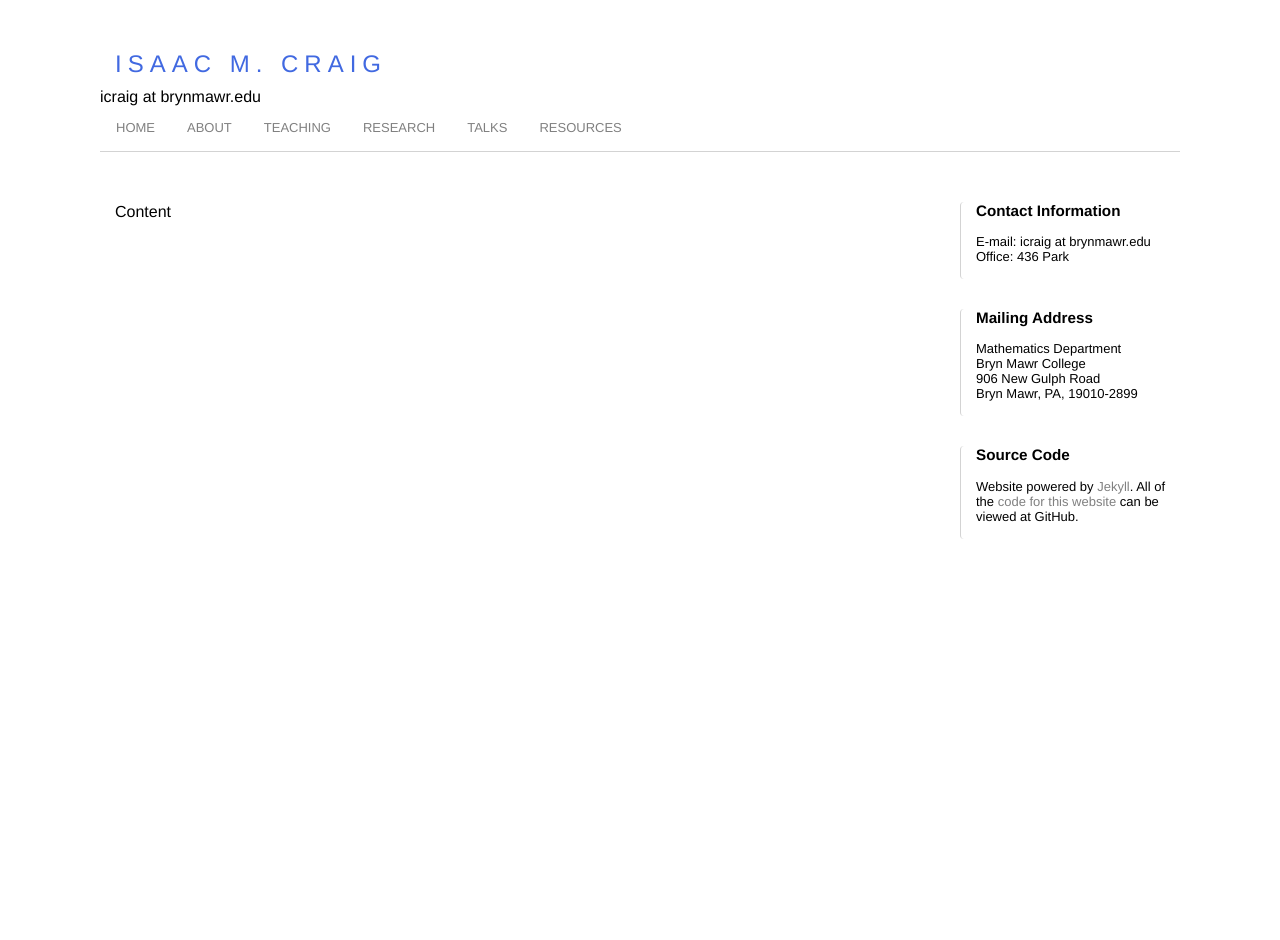
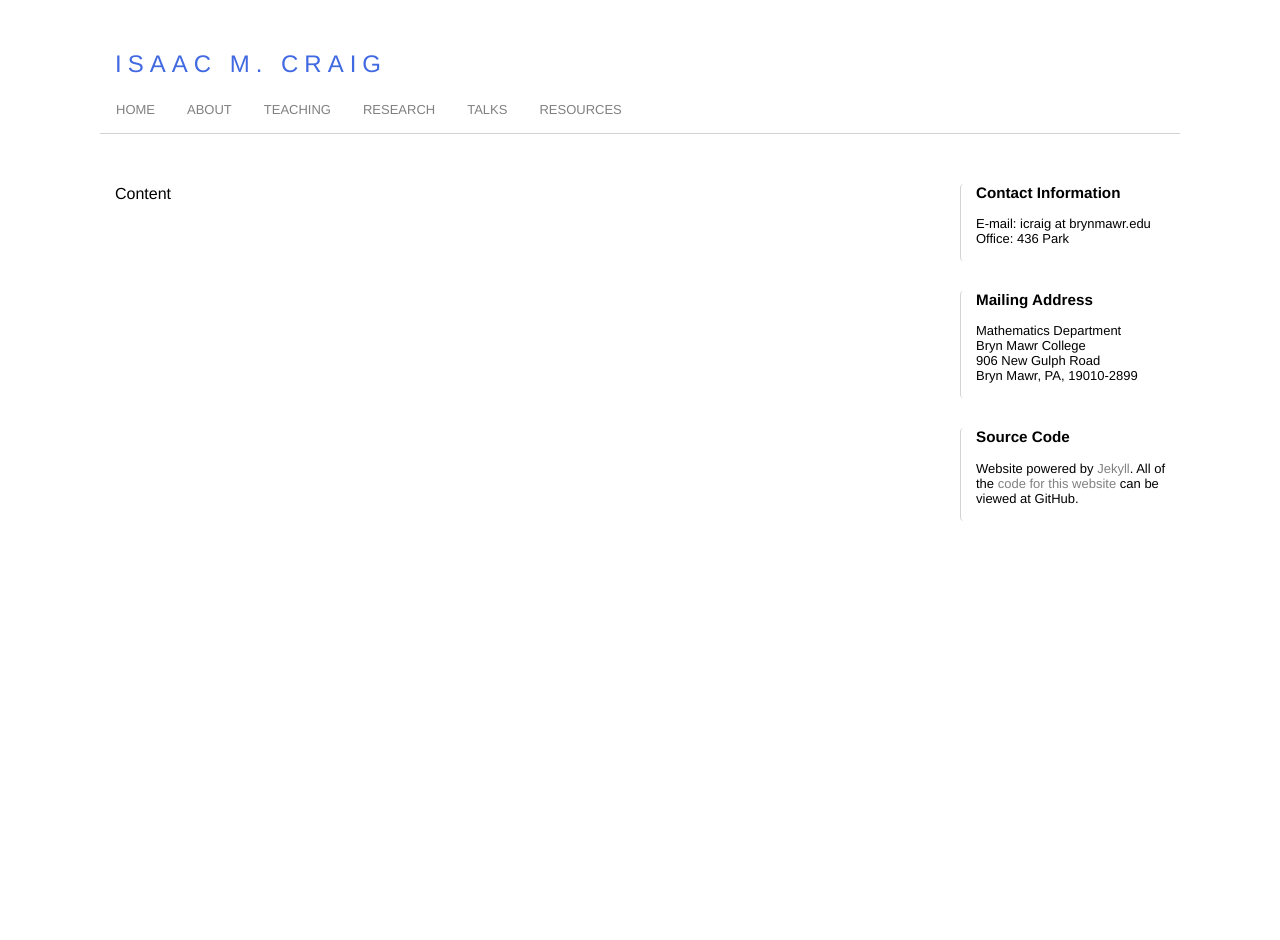
Before and after one commit to isundberg/isaacmc.github.io, a Jekyll site: the page built from index.html, in a window 1280 px wide. Built offline with Jekyll 4.4.1, drawn with Linux system fonts in a browser that asks for light colours.

Commit message:
Update default.html

```diff
--- a/_layouts/default.html
+++ b/_layouts/default.html
@@ -14,7 +14,6 @@
 	</div>
 
 	<div id="header">
-		<div id="email">icraig at brynmawr.edu</div>
 		<ul id="navbar">
             	<li><a href="{{ site.baseurl }}/">Home</a></li>
             	<li><a href="{{ site.baseurl }}/about/index.html">About</a></li>
```
